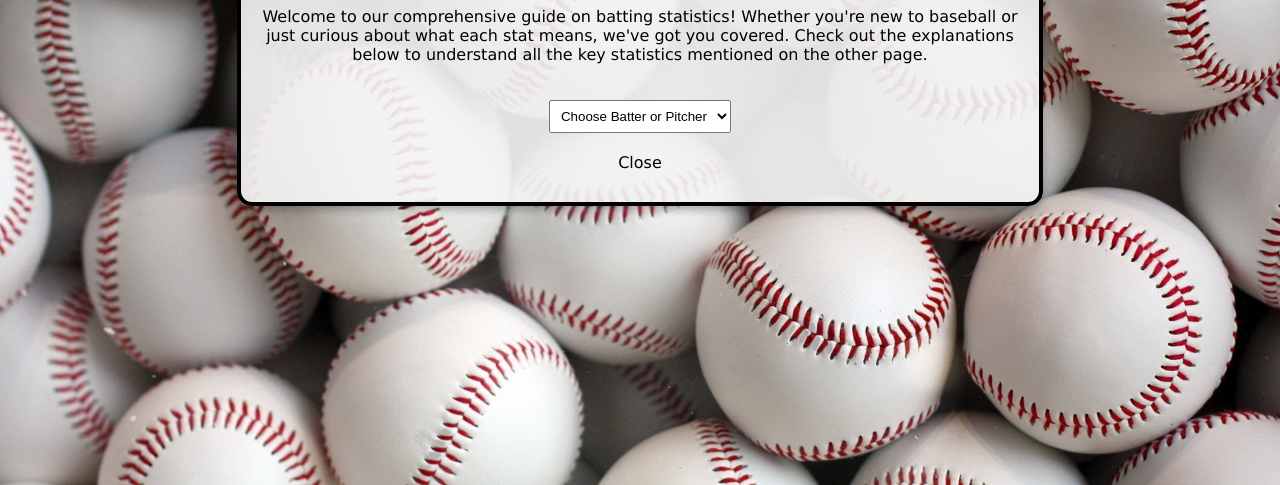
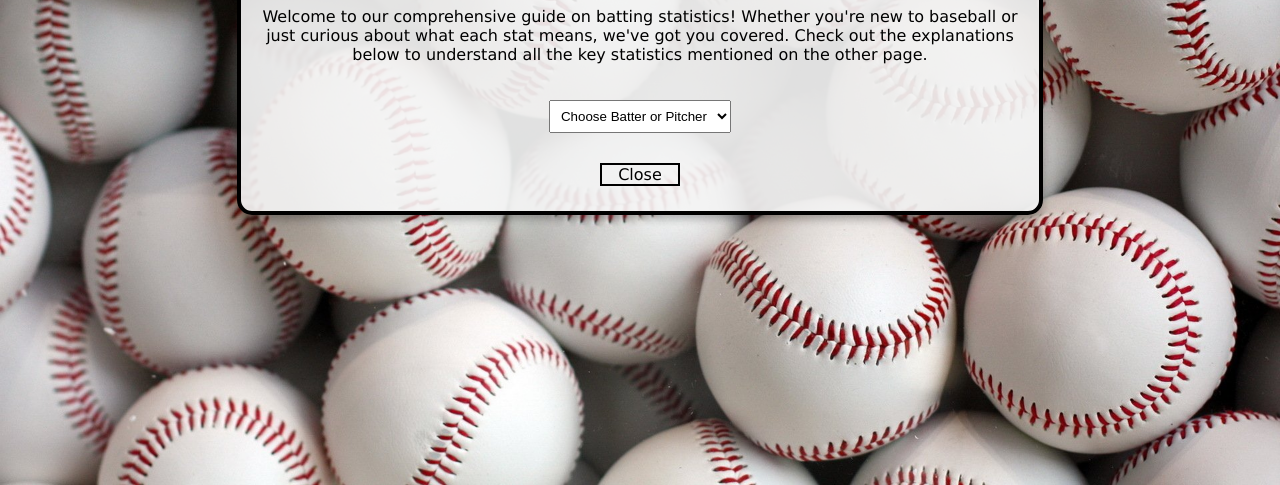
Before and after one commit to shaypheraddison/baseball-stats, a plain HTML site: page Glossary/glossary.html in a window 1280 px wide. Shown: the part 315-800 px from the top of the page. Drawn offline with Linux system fonts and the light colour scheme.

Commit message:
reverted back to open glossary on a new tab. added a link/button to close tab when done so user doesnt lose place on initial html page with the form

```diff
--- a/Glossary/glossary-styles.css
+++ b/Glossary/glossary-styles.css
@@ -54,10 +54,13 @@ span {
 #go-back {
     display: flex;
     justify-content: center;
-    margin-top: 20px;
-    margin-bottom: 10px;
+    margin: 0 auto;
+    margin-top: 30px;
+    margin-bottom: 5px;
     color: black;
     text-decoration: none;
+    border: 2px solid black;
+    width: 10%;
 }
 
 #go-back:hover {
--- a/Glossary/glossary.html
+++ b/Glossary/glossary.html
@@ -59,7 +59,7 @@
             <p class="stat" id="wild-pitches"><span>WP</span> - This stands for Wild Pitch. This is when when a pitcher throws the ball so badly that the catcher can't catch it, allowing base runners to advance.</p>
         </div>
 
-        <a href="../stats-app.html" id="go-back">Close</a>
+        <a href="" id="go-back" onclick="window.close()">Close</a>
     </div>
 
 </body>
```
Also changed, not shown: stats-app.html (+1 -1 lines).
